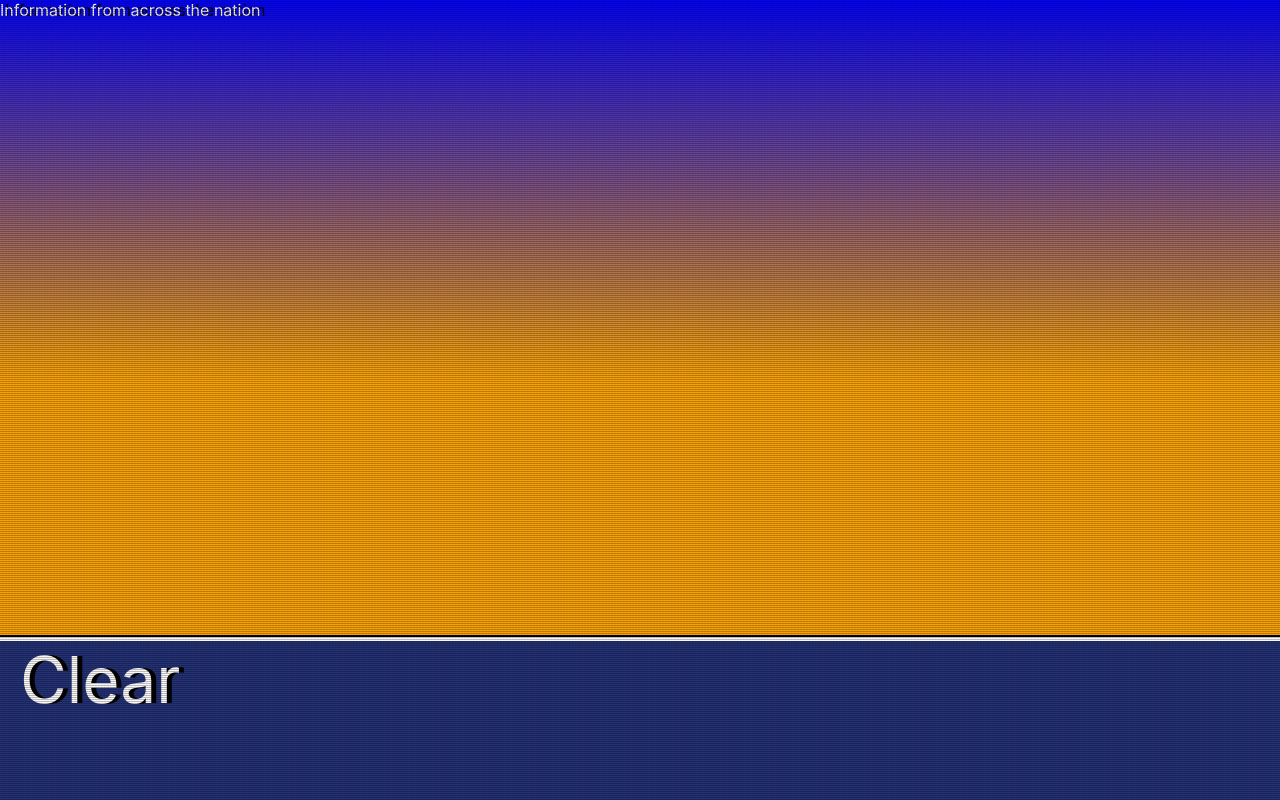
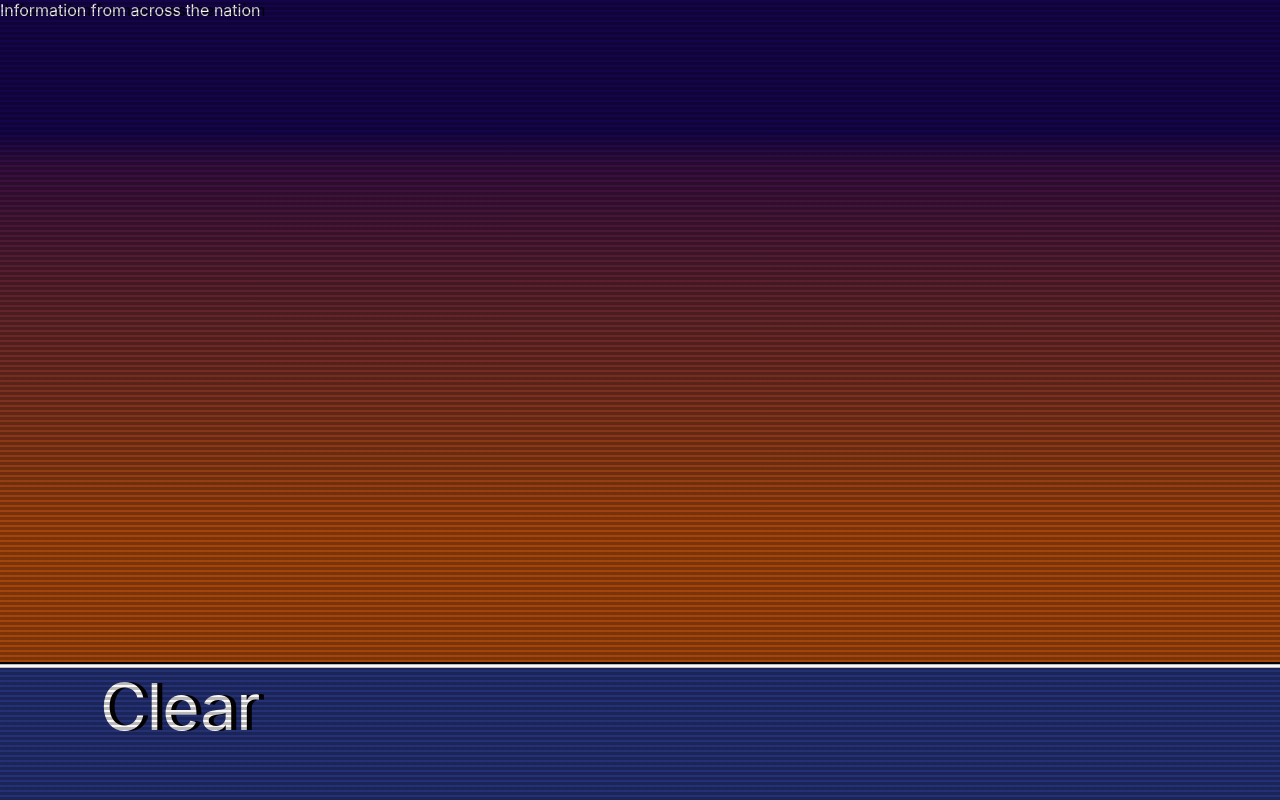
Before and after one commit to GaryFrazier/RetroWeatherChannel, a React (Create React App) app in the folder retro-weather-channel/: page / in a window 1280 px wide. Built offline with nearby package versions, Linux system fonts and the light colour scheme; a web font is replaced by a local one.

Commit message:
tweak some colors

```diff
--- a/retro-weather-channel/src/index.css
+++ b/retro-weather-channel/src/index.css
@@ -36,7 +36,7 @@ code {
   right: 0;
   background: linear-gradient(rgba(18, 16, 16, 0) 50%, rgba(0, 0, 0, 0.25) 50%), linear-gradient(90deg, rgba(255, 0, 0, 0.06), rgba(0, 255, 0, 0.02), rgba(0, 0, 255, 0.06));
   z-index: 2;
-  background-size: 100% 2px, 3px 100%;
+  background-size: 100% 5px, 2px 100%;
   pointer-events: none;
 }
 
--- a/retro-weather-channel/src/views/extendedForcast/ExtendedForecast.css
+++ b/retro-weather-channel/src/views/extendedForcast/ExtendedForecast.css
@@ -5,9 +5,9 @@
 }
 
 .extended-forecast .main-content{
-  background-image: linear-gradient(to bottom, blue, orange 60%);
+  background-image: linear-gradient(to bottom, #11024a 20%, #340c3e 25%, #a74508 80%);
   border-bottom: 2px solid black;
-  flex: 4;
+  flex: 5;
 }
 
 .extended-forecast .footer{
@@ -15,5 +15,5 @@
   border-top: 4px solid white;
   font-size: 4rem;
   flex: 1;
-  padding: 0 20px;
+  padding: 0 100px;
 }
```
